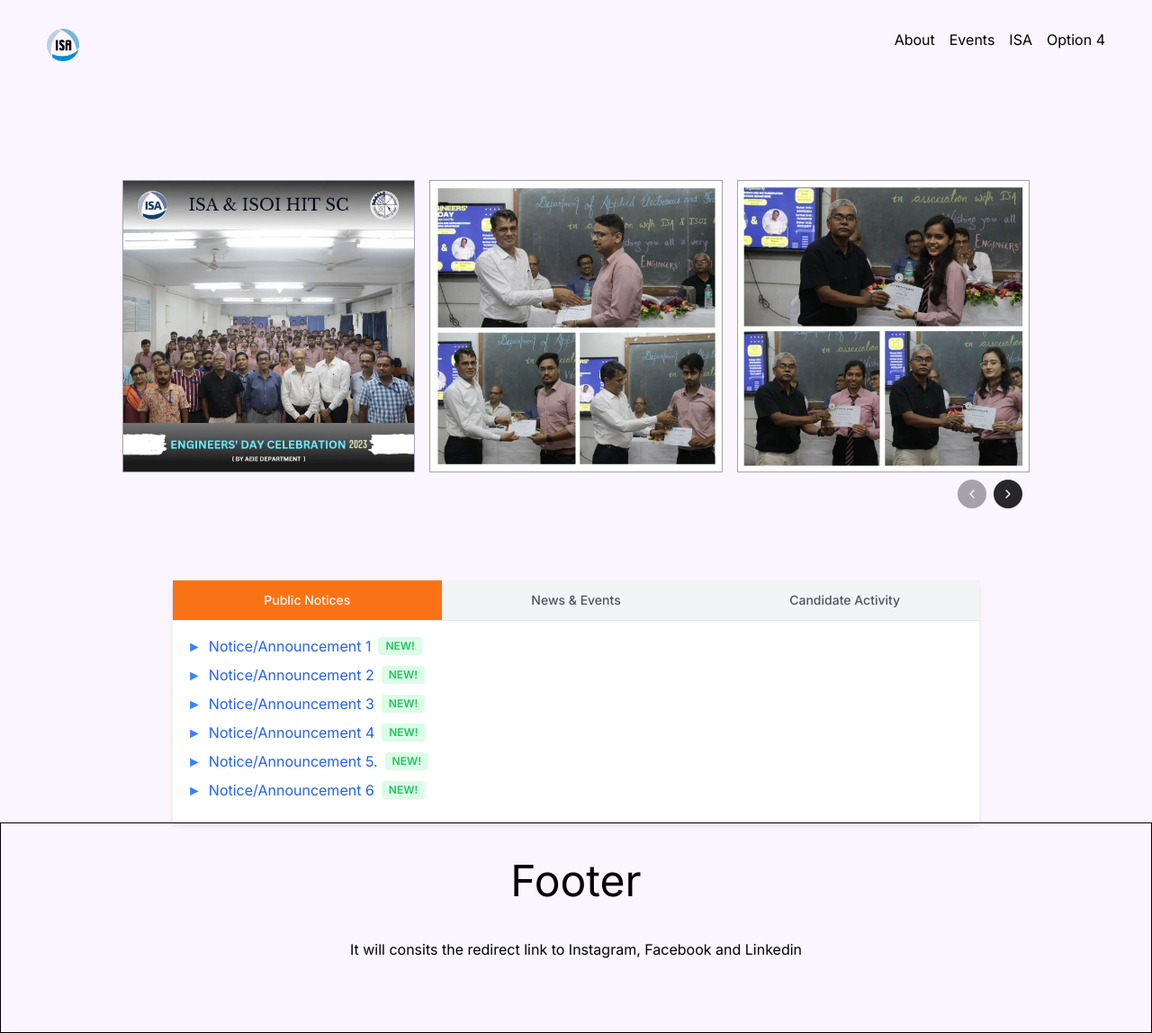
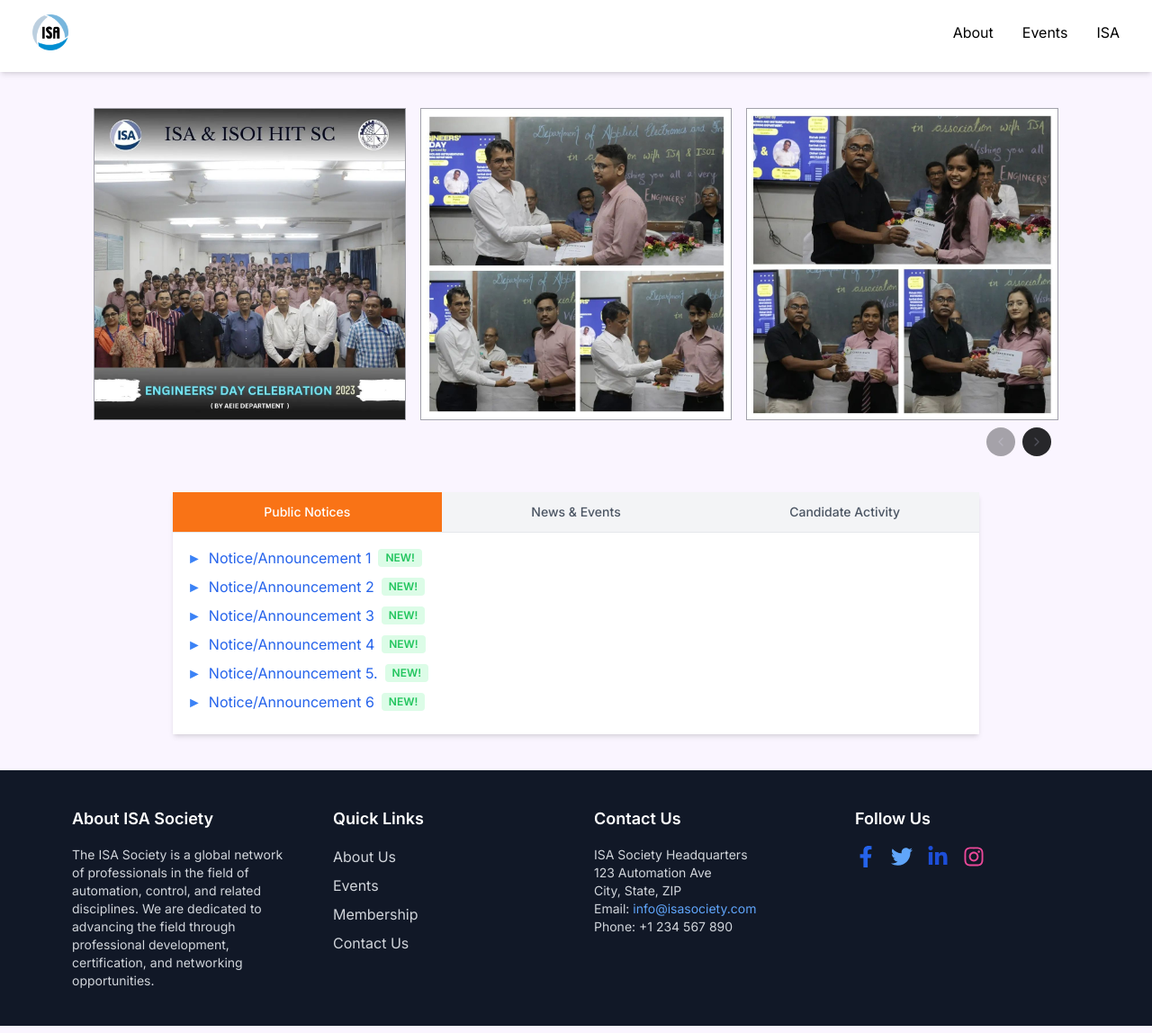
Before and after one commit to ranaayushman/eieisa, a Next.js app: page / in a window 1280 px wide. Shown: the whole page at 90% size. Built offline with nearby package versions, Linux system fonts and the light colour scheme.

Commit message:
footer section update

```diff
--- /dev/null
+++ b/app/archive/Motion.tsx
@@ -0,0 +1,36 @@
+"use client"
+
+import React from 'react'
+import { motion } from "framer-motion";
+import { display } from '../components/constanst'
+import Image from 'next/image'
+
+export const Motion = () => {
+    return (
+        <section>
+            <div className='pt-10 flex overflow-x-hidden relative'>
+                {display.map((item, index) => (
+                    <motion.div
+                        initial={{ x: 0 }}
+                        animate={{ x: "-100%" }}
+                        transition={{ duration: 10, repeat: Infinity, ease: "linear" }}
+                        className="flex flex-nowrap"
+
+                    >
+                        <div className="w-full h-[286px] flex items-center justify-center overflow-hidden"
+                            key={index}
+                        >
+                            <Image
+                                src={item.imgSrc}
+                                alt="Analytics 1"
+                                width={300}
+                                height={200}
+                            />
+                        </div>
+                    </motion.div>
+                ))}
+            </div>
+
+        </section>
+    )
+}
--- a/app/components/CarouselCard.tsx
+++ b/app/components/CarouselCard.tsx
@@ -4,80 +4,40 @@ import {
     CarouselContent,
     CarouselNavigation,
     CarouselItem,
-} from "./core/carousel"
+} from "./core/carousel";
+import { display } from "./constanst/index";
+import MaxWidthWrapper from "./mmw";
 
 export function CarouselSpacing() {
     return (
-        <div className='relative w-full px-4'>
+        <div className="w-full px-4">
+            <MaxWidthWrapper>
                 <Carousel>
-                <CarouselContent className='-ml-4'>
-                    <CarouselItem className='basis-1/3 pl-4'>
-                        <div className='flex aspect-square items-center justify-center border border-zinc-400 dark:border-zinc-800'>
+                    <CarouselContent className="-ml-4">
+                        {display.map((item, index) => (
+                            <CarouselItem className="sm:basis-1/3 pl-4 w-full" key={index}>
+                                <div
+                                    className="grid aspect-square items-center justify-center border border-zinc-400 dark:border-zinc-800"
+                                    key={index}
+                                >
                                     <Image
-                                src="/img/img1.jpg"
+                                        src={item.imgSrc}
                                         width={400}
                                         height={100}
                                         alt="gallery"
+                                        className="h-full w-full"
                                     />
                                 </div>
                             </CarouselItem>
-                    <CarouselItem className='basis-1/3 pl-4'>
-                        <div className='flex aspect-square items-center justify-center border border-zinc-400 dark:border-zinc-800'>
-                            <Image
-                                src="/img/img2.jpg"
-                                width={400}
-                                height={100}
-                                alt="gallery"
-                            />
-                        </div>
-                    </CarouselItem>
-                    <CarouselItem className='basis-1/3 pl-4'>
-                        <div className='flex aspect-square items-center justify-center border border-zinc-400 dark:border-zinc-800'>
-                            <Image
-                                src="/img/img3.jpg"
-                                width={400}
-                                height={100}
-                                alt="gallery"
-                            />
-                        </div>
-                    </CarouselItem>
-                    <CarouselItem className='basis-1/3 pl-4'>
-                        <div className='flex aspect-square items-center justify-center border border-zinc-400 dark:border-zinc-800'>
-                            <Image
-                                src="/img/img4.jpg"
-                                width={400}
-                                height={100}
-                                alt="gallery"
-                            />
-                        </div>
-                    </CarouselItem>
-                    <CarouselItem className='basis-1/3 pl-4'>
-                        <div className='flex aspect-square items-center justify-center border border-zinc-400 dark:border-zinc-800'>
-                            <Image
-                                src="/img/img5.jpg"
-                                width={400}
-                                height={100}
-                                alt="gallery"
-                            />
-                        </div>
-                    </CarouselItem>
-                    <CarouselItem className='basis-1/3 pl-4'>
-                        <div className='flex aspect-square items-center justify-center border border-zinc-400 dark:border-zinc-800'>
-                            6
-                        </div>
-                    </CarouselItem>
-                    <CarouselItem className='basis-1/3 pl-4'>
-                        <div className='flex aspect-square items-center justify-center border border-zinc-400 dark:border-zinc-800'>
-                            7
-                        </div>
-                    </CarouselItem>
+                        ))}
                     </CarouselContent>
                     <CarouselNavigation
-                    className='absolute -bottom-14 left-auto top-auto w-full justify-end gap-2'
-                    classNameButton='bg-zinc-800 *:stroke-zinc-50 dark:bg-zinc-400 dark:*:stroke-zinc-800'
+                        className="absolute -bottom-14 left-auto top-auto w-full justify-end gap-2"
+                        classNameButton="bg-zinc-800 :stroke-zinc-50 dark:bg-zinc-400 dark::stroke-zinc-800"
                         alwaysShow
                     />
                 </Carousel>
+            </MaxWidthWrapper>
         </div>
     );
 }
--- /dev/null
+++ b/app/components/constanst/index.ts
@@ -0,0 +1,20 @@
+export const display = [
+    {
+        imgSrc : "/img/img1.jpg",
+    },
+    {
+        imgSrc : "/img/img2.jpg",
+    },
+    {
+        imgSrc : "/img/img3.jpg",
+    },
+    {
+        imgSrc : "/img/img4.jpg",
+    },
+    {
+        imgSrc : "/img/img5.jpg",
+    },
+    {
+        imgSrc : "/img/img6.jpg",
+    },
+]
--- a/app/components/core/carousel.tsx
+++ b/app/components/core/carousel.tsx
@@ -276,7 +276,7 @@ function CarouselContent({
   return (
     <motion.div
       className={cn(
-          'w-full min-w-0 shrink-0 grow-0 overflow-hidden',
+        'w-full h-full min-w-0 shrink-0 grow-0 overflow-hidden',
         className
       )}
     >
--- /dev/null
+++ b/app/components/mmw.tsx
@@ -0,0 +1,23 @@
+import { cn } from "@/lib/utils";
+import { ReactNode } from "react";
+
+const MaxWidthWrapper = ({
+    className,
+    children,
+}: {
+    className?: string;
+    children?: ReactNode;
+}) => {
+    return (
+        <div
+            className={cn(
+                "h-full mx-auto w-full max-w-screen-xl px-2.5 md:px-20",
+                className
+            )}
+        >
+            {children}
+        </div>
+    );
+};
+
+export default MaxWidthWrapper;
--- a/app/section/Footer.tsx
+++ b/app/section/Footer.tsx
@@ -1,14 +1,95 @@
-import React from 'react'
+import React from 'react';
+import Link from 'next/link';
+import { FaFacebookF, FaTwitter, FaLinkedinIn, FaInstagram } from 'react-icons/fa';
 
 const Footer = () => {
   return (
-    <section className='h-full w-full'>
-        <div className='border border-black p-10 text-center'>
-            <h2 className='text-5xl'>Footer</h2>
-            <p className='p-10'>It will consits the redirect link to Instagram, Facebook and Linkedin</p>
+    <footer className="bg-gray-900 text-gray-300 py-10 mt-10">
+      <div className="container mx-auto px-6 lg:px-20">
+        <div className="grid grid-cols-1 md:grid-cols-2 lg:grid-cols-4 gap-10">
+          {/* About Section */}
+          <div>
+            <h3 className="text-white text-lg font-semibold mb-4">About ISA Society</h3>
+            <p className="text-sm">
+              The ISA Society is a global network of professionals in the field of automation, control, and related disciplines. We are dedicated to advancing the field through professional development, certification, and networking opportunities.
+            </p>
+          </div>
+
+          {/* Quick Links Section */}
+          <div>
+            <h3 className="text-white text-lg font-semibold mb-4">Quick Links</h3>
+            <ul className="space-y-2">
+              <li>
+                <Link href="/about" passHref>
+                  <span className="hover:text-blue-400 transition cursor-pointer">About Us</span>
+                </Link>
+              </li>
+              <li>
+                <Link href="/events" passHref>
+                  <span className="hover:text-blue-400 transition cursor-pointer">Events</span>
+                </Link>
+              </li>
+              <li>
+                <Link href="/membership" passHref>
+                  <span className="hover:text-blue-400 transition cursor-pointer">Membership</span>
+                </Link>
+              </li>
+              <li>
+                <Link href="/contact" passHref>
+                  <span className="hover:text-blue-400 transition cursor-pointer">Contact Us</span>
+                </Link>
+              </li>
+            </ul>
+          </div>
+
+          {/* Contact Section */}
+          <div>
+            <h3 className="text-white text-lg font-semibold mb-4">Contact Us</h3>
+            <p className="text-sm">
+              ISA Society Headquarters<br />
+              123 Automation Ave<br />
+              City, State, ZIP<br />
+              Email:
+              <Link href="@" passHref>
+                <span className="text-blue-400 cursor-pointer"> info@isasociety.com</span>
+              </Link><br />
+              Phone: +1 234 567 890
+            </p>
+          </div>
+
+          {/* Social Media Section */}
+          <div>
+            <h3 className="text-white text-lg font-semibold mb-4">Follow Us</h3>
+            <div className="flex space-x-4">
+              <Link href="@" passHref>
+                <span className="text-blue-600 hover:text-blue-400 transition cursor-pointer">
+                  <FaFacebookF size={24} />
+                </span>
+              </Link>
+              <Link href="@" passHref>
+                <span className="text-blue-400 hover:text-blue-300 transition cursor-pointer">
+                  <FaTwitter size={24} />
+                </span>
+              </Link>
+              <Link href="@" passHref>
+                <span className="text-blue-700 hover:text-blue-500 transition cursor-pointer">
+                  <FaLinkedinIn size={24} />
+                </span>
+              </Link>
+              <Link href="@" passHref>
+                <span className="text-pink-500 hover:text-pink-400 transition cursor-pointer">
+                  <FaInstagram size={24} />
+                </span>
+              </Link>
+            </div>
+          </div>
         </div>
-    </section>
-  )
-}
+        {/* <div className="border-t border-gray-700 mt-10 pt-6 text-center text-sm text-gray-500">
+          © {new Date().getFullYear()} ISA Society. All rights reserved.
+        </div> */}
+      </div>
+    </footer>
+  );
+};
 
-export default Footer
+export default Footer;
--- a/app/section/Hero.tsx
+++ b/app/section/Hero.tsx
@@ -1,11 +1,13 @@
 import React from 'react'
 import { CarouselSpacing } from '../components/CarouselCard'
+import { Motion } from '../archive/Motion'
 
 const Hero = () => {
   return (
     <section className='h-full w-full'>
-        <div className='text-center p-20 m-10'>
+        <div className='text-center p-2 py-10'>
             <CarouselSpacing />
+            {/* <Motion /> */}
         </div>
     </section>
   )
--- a/app/section/Navbar.tsx
+++ b/app/section/Navbar.tsx
@@ -1,30 +1,37 @@
-import Image from 'next/image'
-import Link from 'next/link'
-import React from 'react'
+import Image from 'next/image';
+import Link from 'next/link';
+import React from 'react';
 
 const Navbar = () => {
     return (
-        <nav className='z-[100] sticky h-20 inset-x-0 top-0 w-full transition-all px-5'>
-            <div className='flex p-8 gap-x-20 justify-between'>
-                <div>
+        <nav className='h-20 sticky z-[100] inset-x-0 top-0 w-full transition-all px-5 bg-white shadow-md'>
+            <div className='flex items-center justify-between p-4'>
+                <div className='flex-shrink-0'>
                     <Image
-                     src="/img/logo.png"
-                     width={36}
-                     height={10}
-                     alt=""
-
-                     />
+                        src="/img/logo.png"
+                        width={40}
+                        height={20}
+                        alt="logo"
+                        className='flex-shrink-0'
+                    />
                 </div>
-                <div className='flex gap-x-4 justify-between
-                '>
-                    <h3>About</h3>
-                    <h3>Events</h3>
-                    <h3>ISA </h3>
-                    <h3>Option 4</h3>
+                <div className='hidden md:flex gap-x-8'>
+                    <h3 className="cursor-pointer hover:text-blue-500">About</h3>
+                    <h3 className="cursor-pointer hover:text-blue-500">Events</h3>
+                    <h3 className="cursor-pointer hover:text-blue-500">ISA</h3>
+                    {/* <h3>Option 4</h3> */}
+                </div>
+                <div className='md:hidden'>
+                    <button className='text-black focus:outline-none'>
+                        {/* Replace with a hamburger icon if needed */}
+                        <svg className='w-6 h-6' fill='none' stroke='currentColor' viewBox='0 0 24 24' xmlns='http://www.w3.org/2000/svg'>
+                            <path strokeLinecap='round' strokeLinejoin='round' strokeWidth='2' d='M4 6h16M4 12h16M4 18h16'></path>
+                        </svg>
+                    </button>
                 </div>
             </div>
         </nav>
-    )
-}
+    );
+};
 
-export default Navbar
+export default Navbar;
--- a/app/section/Notice.tsx
+++ b/app/section/Notice.tsx
@@ -1,6 +1,7 @@
 "use client"
 
 import React, { useState } from 'react';
+import MaxWidthWrapper from '../components/mmw';
 
 const NoticeBoard: React.FC = () => {
   const [activeTab, setActiveTab] = useState('Public Notices');
@@ -38,8 +39,11 @@ const NoticeBoard: React.FC = () => {
     ],
   };
 
+
   return (
-    <div className="w-full max-w-4xl mx-auto bg-white shadow-md rounded-lg">
+    <MaxWidthWrapper className='relative'>
+      <section className="w-full mt-10 max-w-4xl mx-auto bg-white shadow-md rounded-lg">
+
         <div className="flex border-b border-gray-200">
           {tabs.map((tab) => (
             <button
@@ -67,7 +71,9 @@ const NoticeBoard: React.FC = () => {
             </div>
           ))}
         </div>
-    </div>
+
+      </section>
+    </MaxWidthWrapper>
   );
 };
 
--- a/package.json
+++ b/package.json
@@ -16,6 +16,7 @@
     "next": "14.2.5",
     "react": "^18",
     "react-dom": "^18",
+    "react-icons": "^5.3.0",
     "swiper": "^11.1.9",
     "tailwind-merge": "^2.5.2",
     "tailwindcss-animate": "^1.0.7"
```
Also changed, not shown: app/not-found.tsx (added, +25 -0 lines), 1 other file (tests, documents, lock files or other folders). Lines whose indentation alone changed are shown as unchanged.
